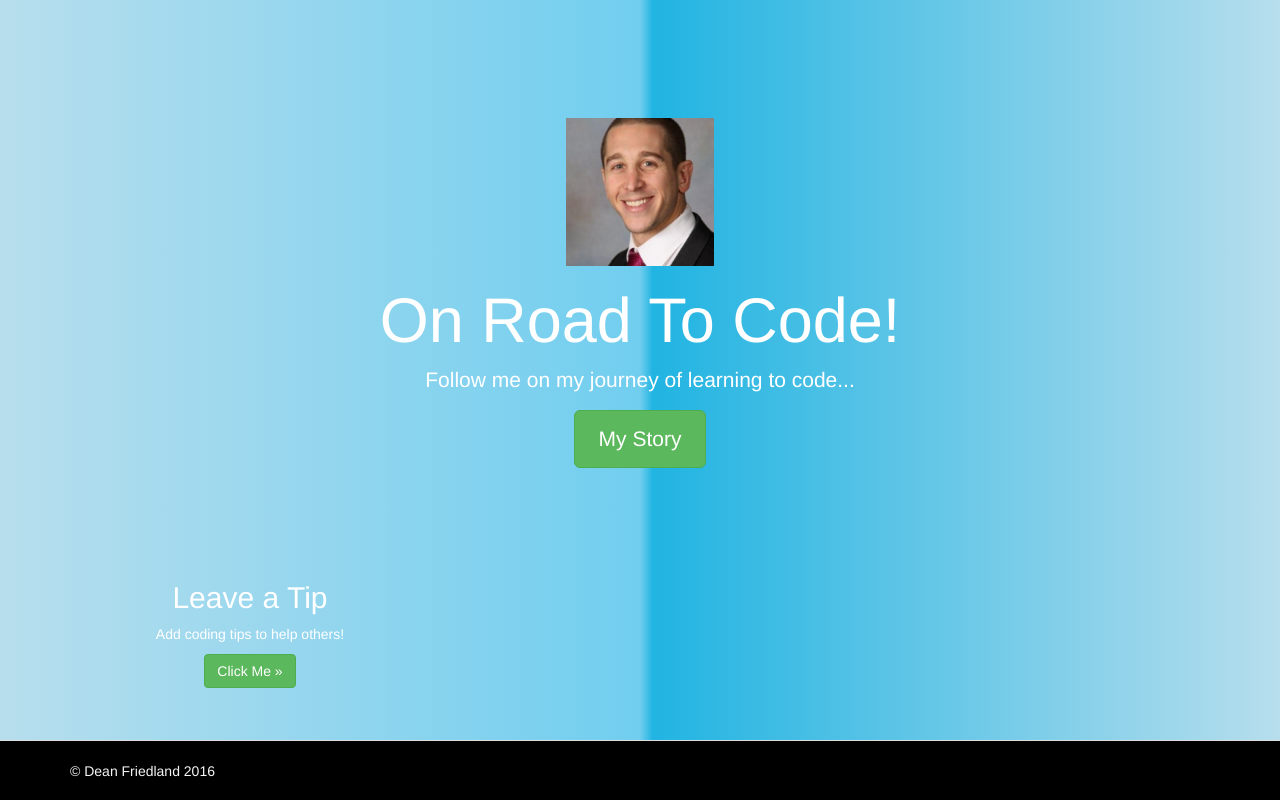
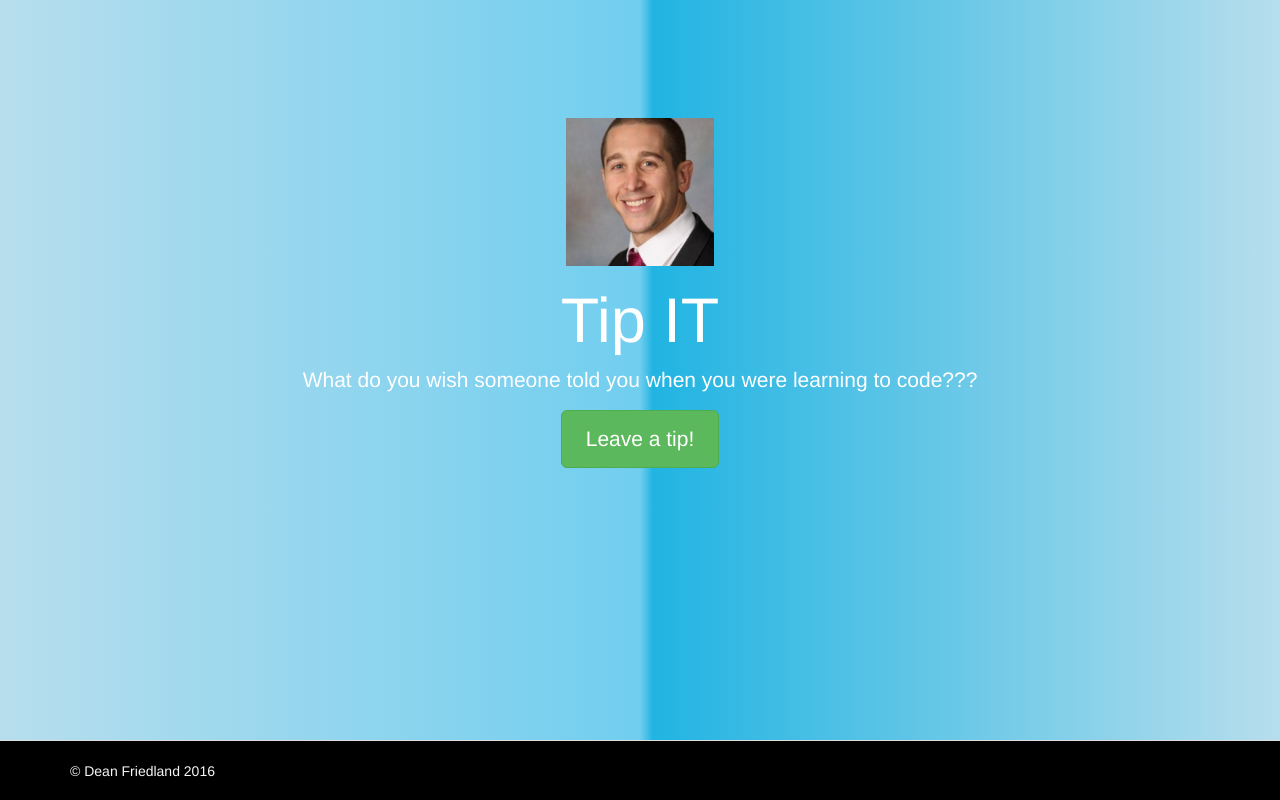
Before and after one commit to dfmmalaw/Portfolio-PHP-, a Yii app: template views/site/index.php in a window 1280 px wide. Run offline with PHP 8.4 and a stand-in for Yii, Linux system fonts and the light colour scheme; the template is opened without the code that fills it, so the values that code supplies are empty; some libraries are stand-ins or nearby versions.

Commit message:
changed the whole interface

```diff
--- a/views/site/index.php
+++ b/views/site/index.php
@@ -13,31 +13,15 @@ $this->title = 'My Yii Application';
 
         <img src="ecto.png" alt="HTML5 Icon" style="width:148px;height:148px;">
 
-        <h1>On Road To Code!</h1>
+        <h1>Tip IT</h1>
 
-        <p class="lead">Follow me on my journey of learning to code...</p>
+        <p class="lead">What do you wish someone told you when you were learning to code???</p>
 
-        <p><a class="btn btn-lg btn-success" href="http://portfolio-php.herokuapp.com/index.php/site/story">My Story</a></p>
+        <p><a class="btn btn-lg btn-success" href="http://portfolio-php.herokuapp.com/index.php/tip/index">Leave a tip!</a></p>
     </div>
 
     <div class="body-content">
 
-        <div class="row">
-            <div class="col-lg-4 pagination-centered">
-                <h2>Leave a Tip</h2>
-
-                <?php echo MD::icon(MD::_FACE)
-                    ->size(MD::SIZE_3X)
-                    // ->spin();
-                ?>
-
-                <p>Add coding tips to help others!</p>
-
-                <p><a class="btn btn-default" href="http://portfolio-php.herokuapp.com/index.php/tip/index">Click Me &raquo;</a></p>
-            </div>
-
-
-        </div>
 
     </div>
 </div>
```
